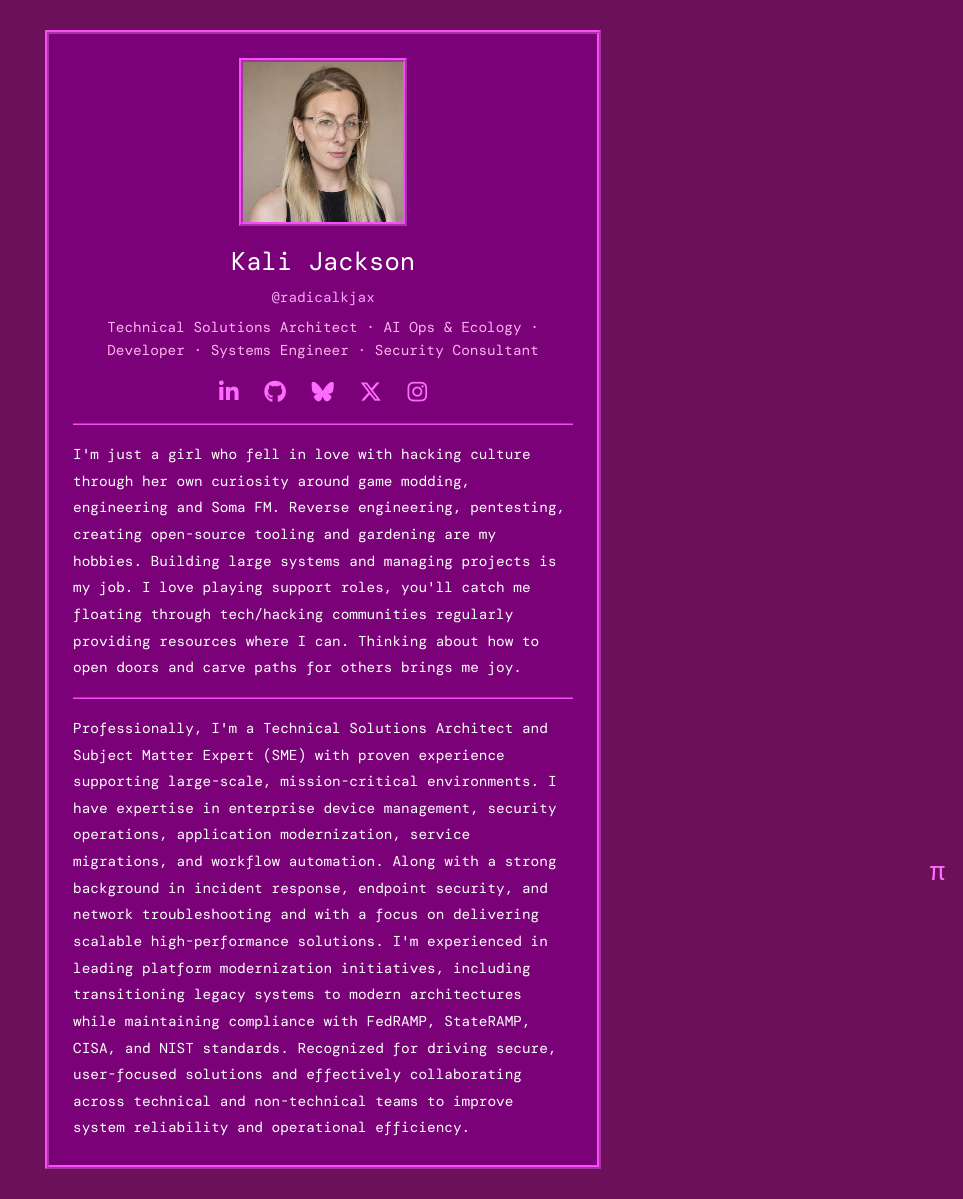
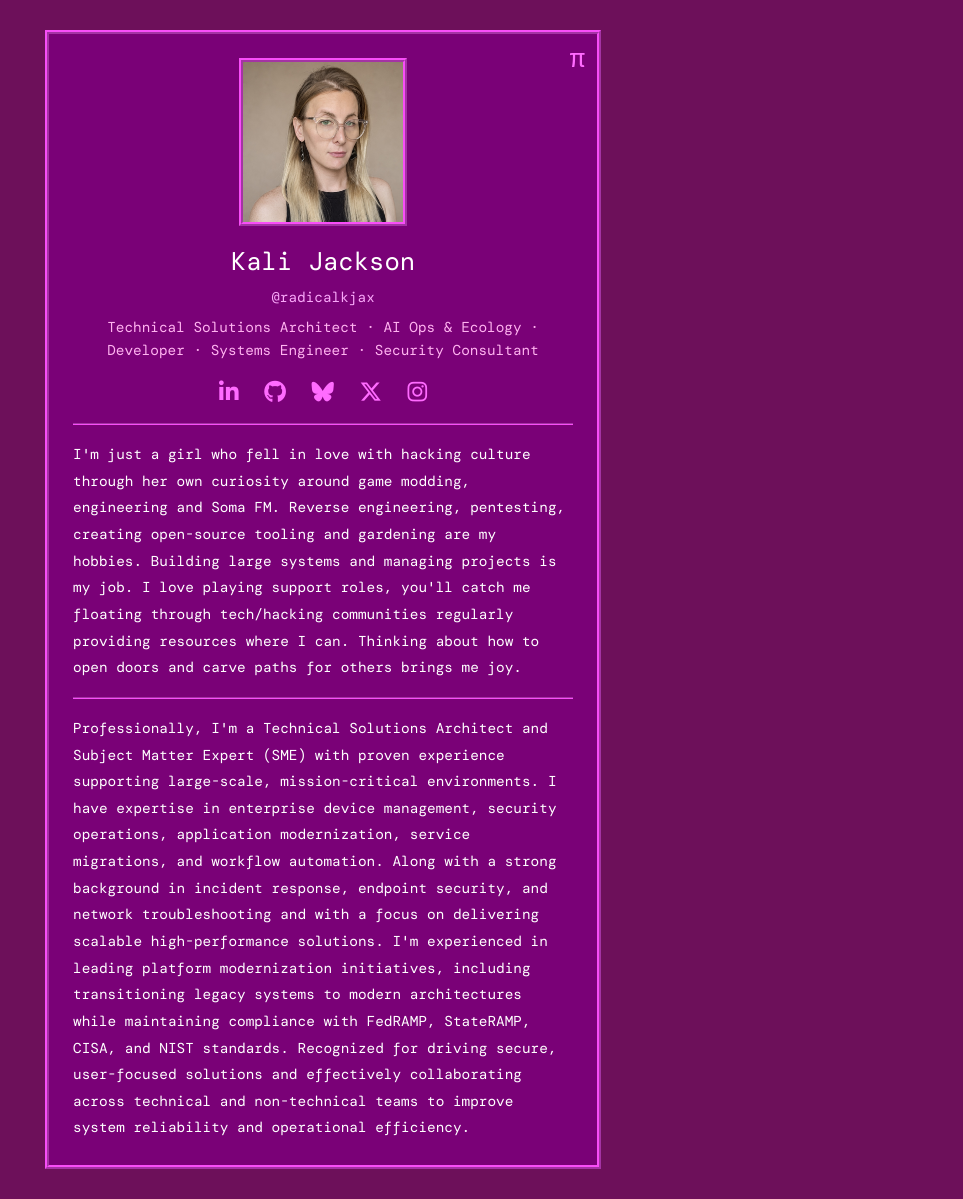
Before and after one commit to radicalkjax/blog, a Jekyll site: the page built from index.html, in a window 1280 px wide. Shown: the whole page, without its empty margins (317-1280 px from the left). Built offline with Jekyll 4.4.1, drawn with Linux system fonts in a browser that asks for light colours; nearby versions of some CDN libraries; some web fonts are replaced.

Commit message:
Anchor portal pi link to card upper-right

```diff
--- a/assets/css/portal.css
+++ b/assets/css/portal.css
@@ -14,6 +14,7 @@ body.portal {
 }
 
 .card {
+  position: relative;
   max-width: 500px;
   margin: 0 auto;
   padding: 24px;
@@ -76,11 +77,11 @@ body.portal {
   color: #ffffff;
 }
 
-/* Lower-right plain text link into the full site */
+/* Plain text link into the full site, anchored to the card's upper-right */
 .portal-enter {
-  position: fixed;
-  right: 18px;
-  bottom: 12px;
+  position: absolute;
+  top: 8px;
+  right: 12px;
   color: #ff6bff;
   font-size: 1.6rem;
   text-decoration: none;
--- a/index.html
+++ b/index.html
@@ -2,6 +2,7 @@
 layout: portal
 ---
 <main class="card" id="card">
+    <a class="portal-enter" href="{{ '/blog.html' | relative_url }}" aria-label="Enter the full site" title="Enter the full site">&pi;</a>
     <img class="card__photo" src="{{ '/assets/images/pfp/kalipfp.png' | relative_url }}" alt="Kali Jackson" width="160" height="160">
     <h1 class="card__name">Kali Jackson</h1>
     <p class="card__handle">@radicalkjax</p>
@@ -30,5 +31,3 @@ layout: portal
         collaborating across technical and non-technical teams to improve system reliability and operational efficiency.
     </p>
 </main>
-
-<a class="portal-enter" href="{{ '/blog.html' | relative_url }}" aria-label="Enter the full site" title="Enter the full site">&pi;</a>
```
